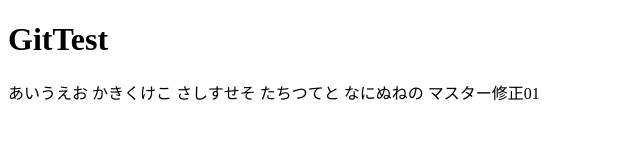
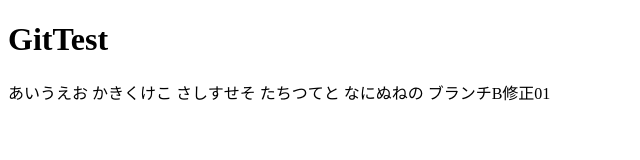
Before and after one commit to yasubi/firstTest, a plain HTML site: page index.html in a window 1280 px wide. Shown: the full height of the page, 0-640 px from the left. Drawn offline with Linux system fonts and the light colour scheme.

Commit message:
ブランチB修正01

```diff
--- a/index.html
+++ b/index.html
@@ -11,6 +11,6 @@
 	さしすせそ
 	たちつてと
 	なにぬねの
-	マスター修正01
+	ブランチB修正01
 </body>
 </html>
```
